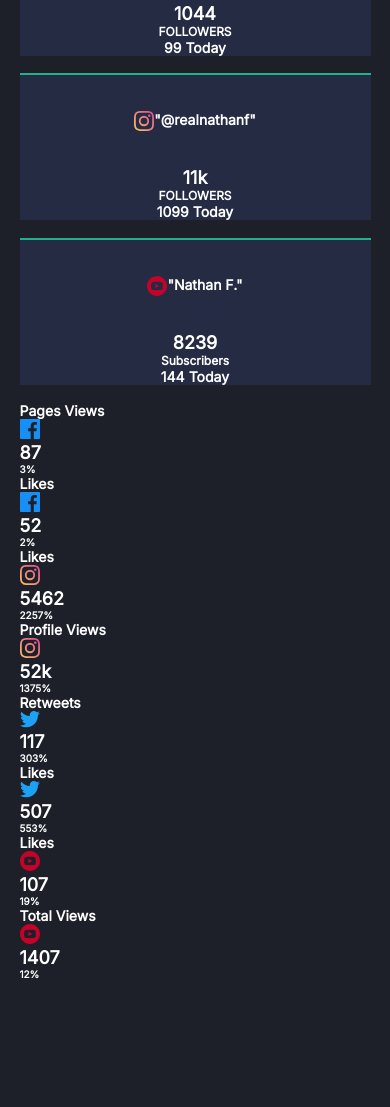
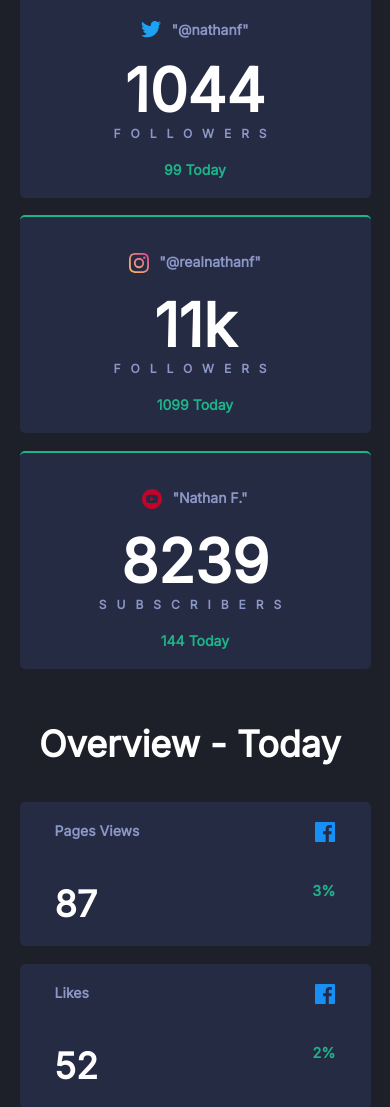
Before and after one commit to diegopagini/Social-Media-Dashboard_CSS, a plain HTML site: page index.html in a window 390 px wide. Shown: the part 433-1540 px from the top of the page. Before the commit the page ends 1413 px from the top, so only its background shows below. Drawn offline with Linux system fonts and the light colour scheme.

Commit message:
Versión Mobile terminado

```diff
--- a/index.html
+++ b/index.html
@@ -22,9 +22,11 @@
         <div class="main-container" id="show-info">
         </div>
     </section>
+    <div class="overview">
+        <h1>Overview - Today</h1>
+    </div>
     <section class="secontary-section">
-        <div class="main-container">
-            <div class="info-container" id="show-more">
+        <div class="main-container" id="show-more">
         </div>
     </section>
     <script src="index.js"></script>
--- a/index.js
+++ b/index.js
@@ -28,7 +28,7 @@ const FOLLOWERS = [
         alt: "icon-youtube",
         name: "Nathan F.",
         total: 8239,
-        followers: "Subscribers",
+        followers: "SUBSCRIBERS",
         today: "144 Today"
     }
 ]
@@ -107,13 +107,15 @@ mostrarSeguidores();
 function mostrarMas() {
     html = '';
     OVERVIEW.forEach(el => {
-        html += `<div class="incon-wraper">
-                <h3>${el.info}</h3>
-                <img src="${el.icon}"
-                </div>
-                <div class="incon-wraper">
-                <h2>${el.followers}</h2>
-                <h5>${el.today}</h5>
+        html += `<div class="contx">
+                    <div class="incon-wraper">
+                        <h3>${el.info}</h3>
+                        <img src="${el.icon}">
+                    </div>
+                    <div class="incon-wraper">
+                        <h2>${el.followers}</h2>
+                        <h5>${el.today}</h5>
+                    </div>
                 </div>
                 `
     })
--- a/style.css
+++ b/style.css
@@ -76,11 +76,63 @@ section {
     align-items: center;
     text-align: center;
     border-top: 2px solid var(--lime-green);
+    border-radius: 5px;
 }
 .incons-container{
     display: flex;
     margin: 3rem;
 }
 .incons-container h3 {
+    margin-left: 10px;
+    color: var(--desaturated-blue);
+}
+.number {
+    font-size: 5rem;
+    margin-top: -20px;
+}
+.followers {
+    color: var(--desaturated-blue);
+    text-align: justify;
+    letter-spacing: 10px;
+    margin-bottom: 20px;
+}
+.today {
+    color: var(--lime-green);
+    margin-bottom: 20px;
+}
 
+.overview {
+    padding-top: 3rem;
+    margin-bottom: 3rem;
+    width: 80%;
+    text-align: start;
+    font-size: 1.5rem;
 }
+
+.contx {
+    width: 100%;
+    background-color: var(--dark-blue);
+    margin-bottom: 5%;
+    display: flex;
+    flex-direction: column;
+    justify-content: center;
+    align-items: center;
+    text-align: center;
+    border-radius: 5px;
+}
+.incon-wraper {
+    width: 80%;
+    display: flex;
+    justify-content: space-between;
+    margin: 20px 0;
+}
+.incon-wraper h3 {
+    color: var(--desaturated-blue);
+}
+.incon-wraper h2 {
+    font-size: 3rem;
+}
+.incon-wraper h5 {
+    font-size: 1.2rem;
+    color: var(--lime-green);
+}
```
